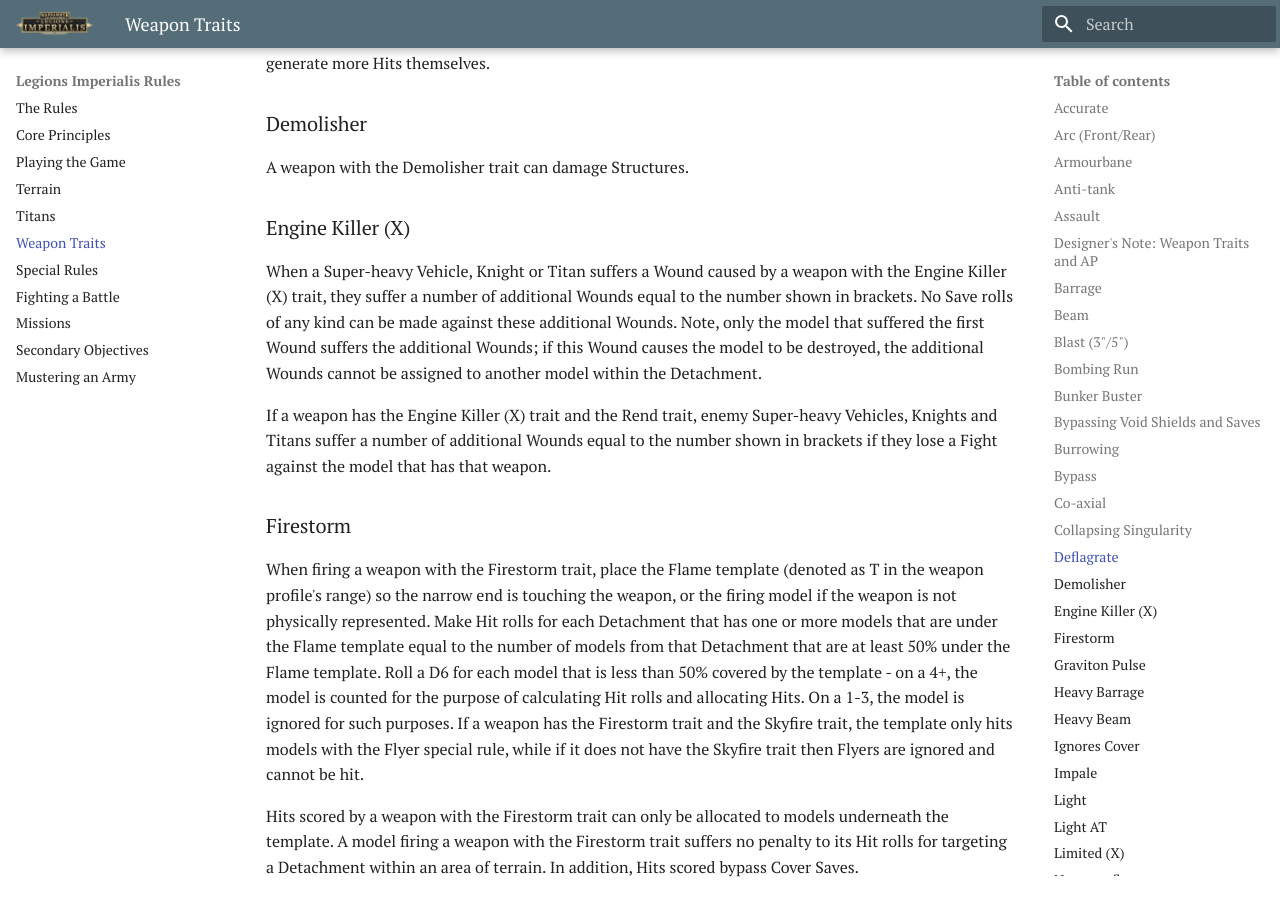
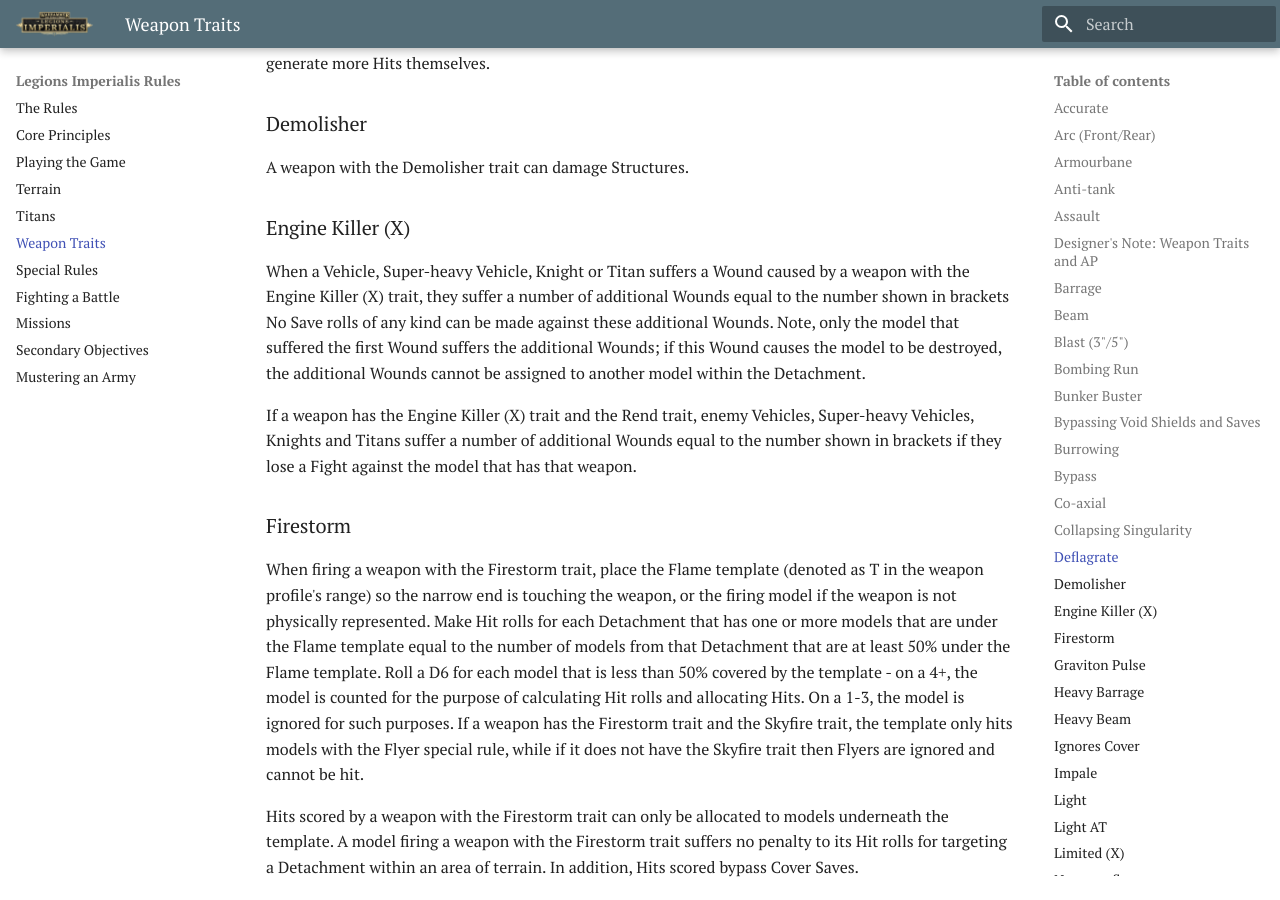
Before and after one commit to BloodBowlBase/EHeresy, an MkDocs documentation site: the page built from docs/legions_imperialis_rules/weapon_traits.md, in a window 1280 px wide and 900 px high, scrolled down 5151 px. Built offline with MkDocs 1.6.1 and Material for MkDocs 9.7.7, drawn with Linux system fonts in a browser that asks for light colours; some of the changed text lies outside the part shown.

Commit message:
FAQ fixes

```diff
--- a/docs/legions_imperialis_rules/weapon_traits.md
+++ b/docs/legions_imperialis_rules/weapon_traits.md
@@ -105,9 +105,9 @@
 A weapon with the Demolisher trait can damage Structures.
 
 ### Engine Killer (X)
-When a Super-heavy Vehicle, Knight or Titan suffers a Wound caused by a weapon with the Engine Killer (X) trait, they suffer a number of additional Wounds equal to the number shown in brackets. No Save rolls of any kind can be made against these additional Wounds. Note, only the model that suffered the first Wound suffers the additional Wounds; if this Wound causes the model to be destroyed, the additional Wounds cannot be assigned to another model within the Detachment.
+When a Vehicle, Super-heavy Vehicle, Knight or Titan suffers a Wound caused by a weapon with the Engine Killer (X) trait, they suffer a number of additional Wounds equal to the number shown in brackets No Save rolls of any kind can be made against these additional Wounds. Note, only the model that suffered the first Wound suffers the additional Wounds; if this Wound causes the model to be destroyed, the additional Wounds cannot be assigned to another model within the Detachment.
 
-If a weapon has the Engine Killer (X) trait and the Rend trait, enemy Super-heavy Vehicles, Knights and Titans suffer a number of additional Wounds equal to the number shown in brackets if they lose a Fight against the model that has that weapon.
+If a weapon has the Engine Killer (X) trait and the Rend trait, enemy Vehicles, Super-heavy Vehicles, Knights and Titans suffer a number of additional Wounds equal to the number shown in brackets if they lose a Fight against the model that has that weapon.
 
 ### Firestorm
 When firing a weapon with the Firestorm trait, place the Flame template (denoted as T in the weapon profile's range) so the narrow end is touching the weapon, or the firing model if the weapon is not physically represented. Make Hit rolls for each Detachment that has one or more models that are under the Flame template equal to the number of models from that Detachment that are at least 50% under the Flame template. Roll a D6 for each model that is less than 50% covered by the template - on a 4+, the model is counted for the purpose of calculating Hit rolls and allocating Hits. On a 1-3, the model is ignored for such purposes. If a weapon has the Firestorm trait and the Skyfire trait, the template only hits models with the Flyer special rule, while if it does not have the Skyfire trait then Flyers are ignored and cannot be hit.
```
Also changed, not shown: other parts of docs/legions_imperialis_rules/weapon_traits.md (+1 -1 lines), docs/the_legiones_astartes/detachments.md (+0 -1 lines), docs/the_legiones_astartes/formations.md (+1 -1 lines).
